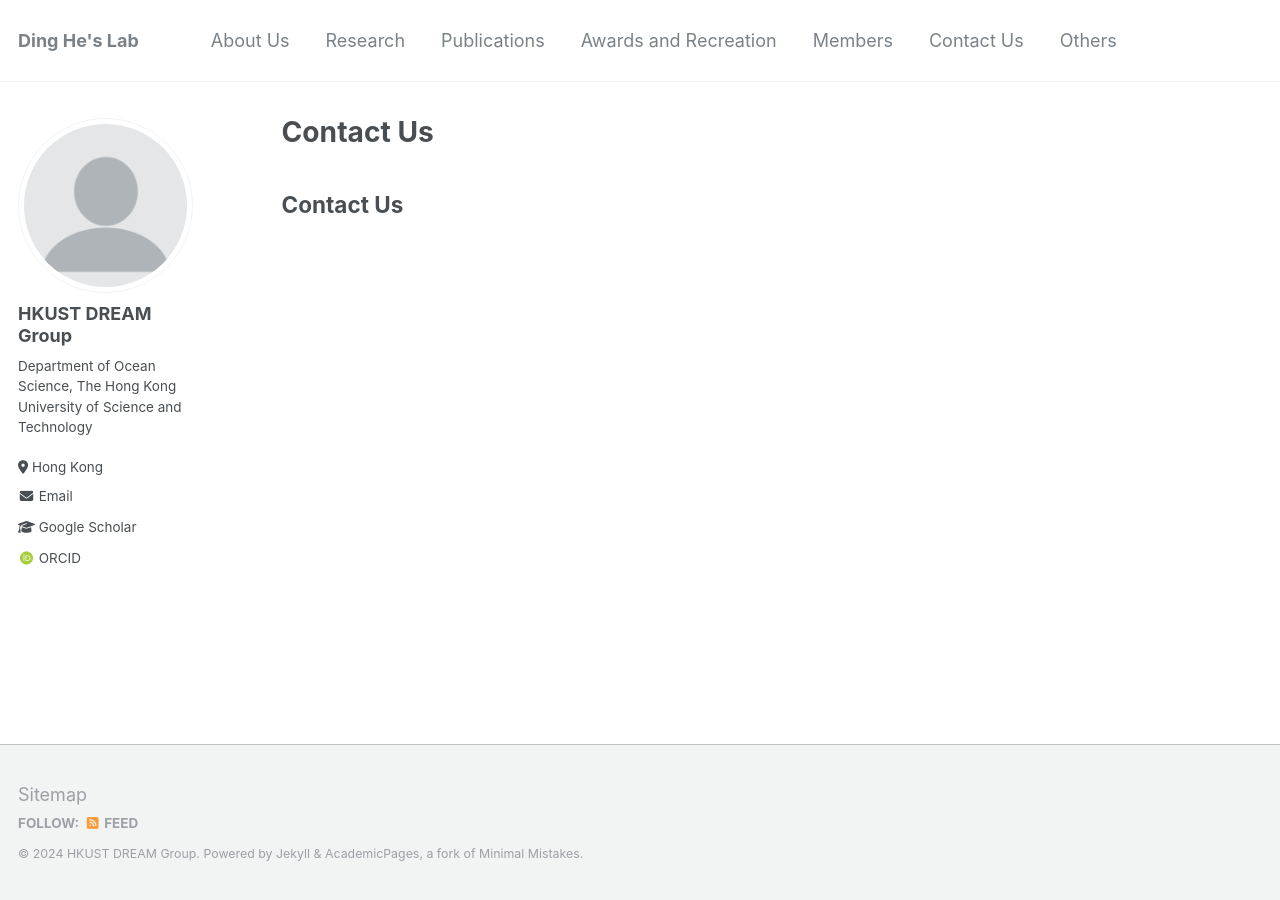
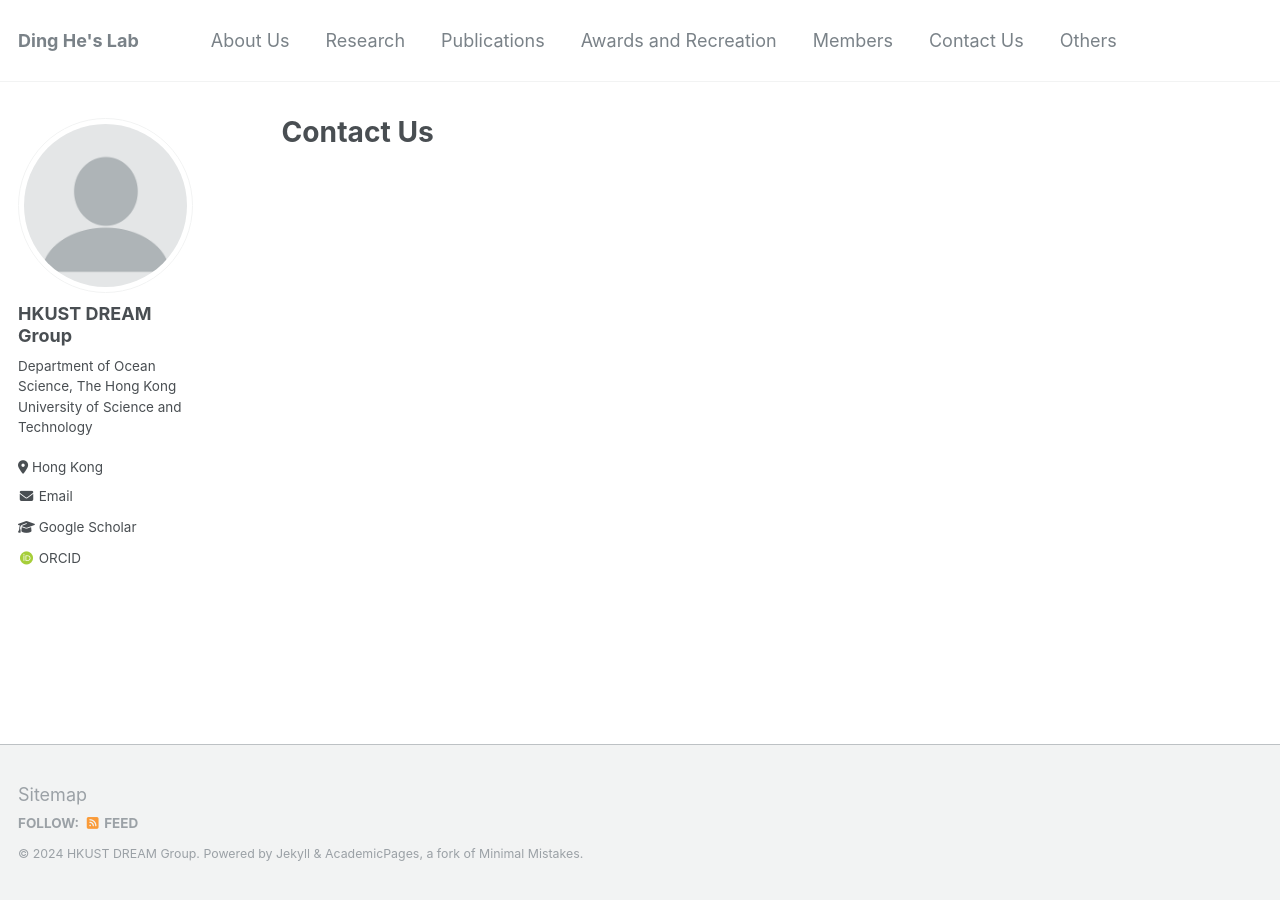
Before and after one commit to hkustDingHe/hkustDingHe.github.io, a Jekyll site: the page built from _pages/contact.md, in a window 1280 px wide. Built offline with Jekyll 4.4.1, drawn with Linux system fonts in a browser that asks for light colours; some web fonts are replaced.

Commit message:
Update contact.md

```diff
--- a/_pages/contact.md
+++ b/_pages/contact.md
@@ -7,5 +7,3 @@ author_profile: true
 ---
 
 {% include base_path %}
-
-## Contact Us
```
